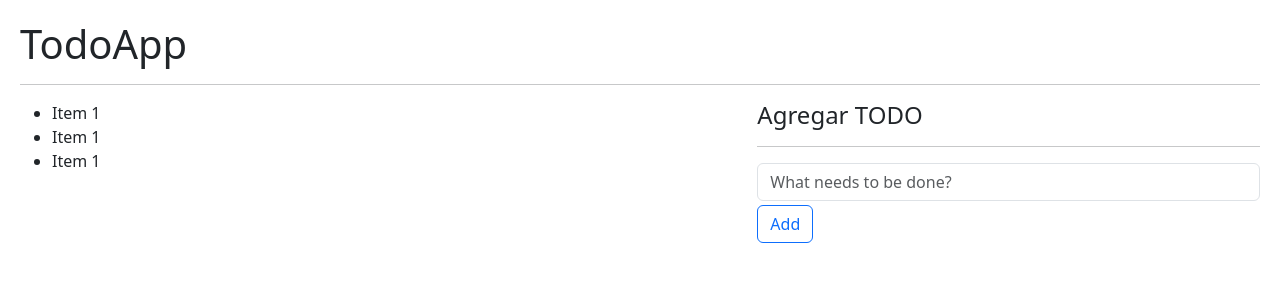
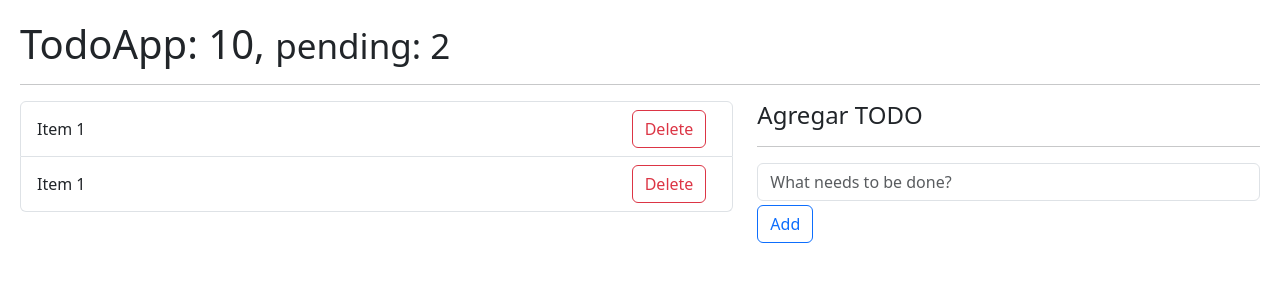
Before and after one commit to abrilBjarano/Hooks, a React (Vite) app: page / in a window 1280 px wide. Shown: the top 300 px of the page. Built offline with nearby package versions, Linux system fonts and the light colour scheme.

Commit message:
Completed initial template for TodoApp

```diff
--- a/src/08-useReducer/TodoApp.jsx
+++ b/src/08-useReducer/TodoApp.jsx
@@ -21,15 +21,25 @@ export const TodoApp = () => {
 
    return (
       <>
-         <h1>TodoApp</h1>
+         <h1>TodoApp: 10, <small>pending: 2</small> </h1>
          <hr />
 
          <div className="row">
             <div className="col-7">
-               <ul>
-                  <li>Item 1</li>
-                  <li>Item 1</li>
-                  <li>Item 1</li>
+               <ul className="list-group">
+
+                  {
+                     todos.map( todo => (
+                        <li
+                           className="list-group-item d-flex justify-content-between"
+                           key={ todo.id }
+                        >
+                           <span className="align-self-center">Item 1</span>
+                           <button className="btn btn-outline-danger"> Delete </button>
+                        </li>
+                     ))
+                  }
+
                </ul>
             </div>
 
```
